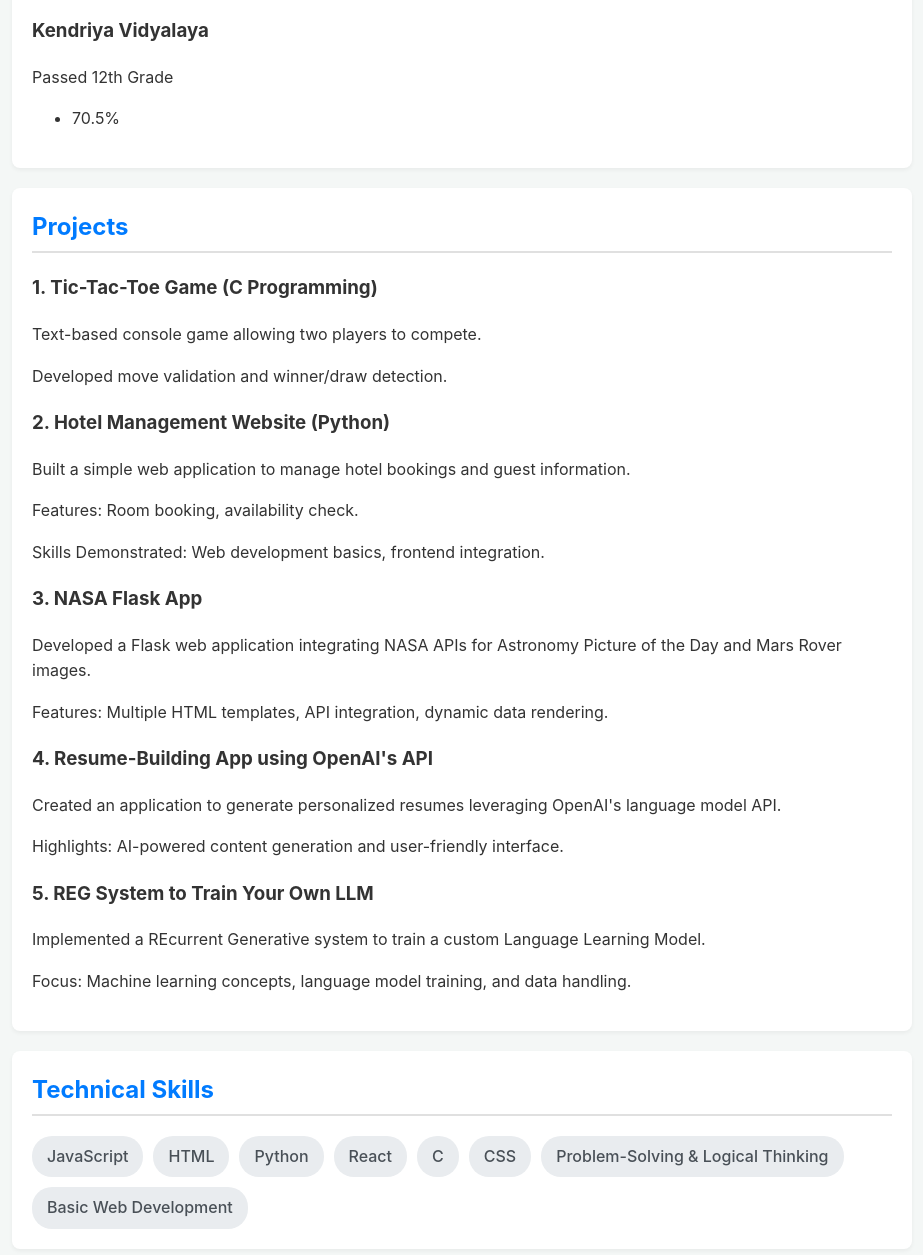
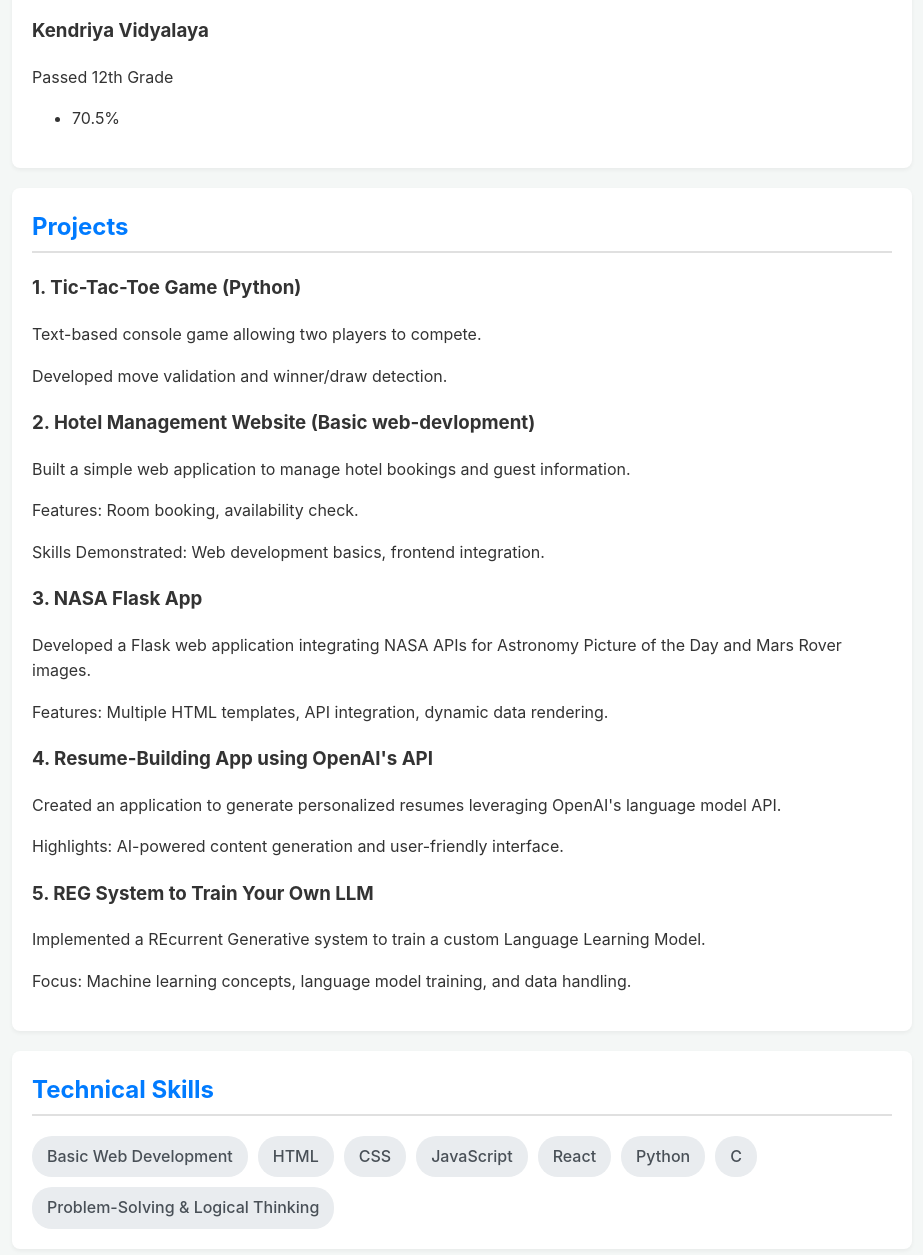
Before and after one commit to Bibek200619/bibekshahcv, a website: page index.html in a window 1280 px wide. Shown: the part 1037-2292 px from the top of the page, without its empty margins (178-1101 px from the left). Drawn offline with Linux system fonts and the light colour scheme.

Commit message:
Update index.html

```diff
--- a/index.html
+++ b/index.html
@@ -52,12 +52,12 @@
     <section class="section">
         <h2>Projects</h2>
         <div class="item">
-            <h3>1. Tic-Tac-Toe Game (C Programming)</h3>
+            <h3>1. Tic-Tac-Toe Game (Python)</h3>
             <p>Text-based console game allowing two players to compete.</p>
             <p>Developed move validation and winner/draw detection.</p>
         </div>
         <div class="item">
-            <h3>2. Hotel Management Website (Python)</h3>
+            <h3>2. Hotel Management Website (Basic web-devlopment)</h3>
             <p>Built a simple web application to manage hotel bookings and guest information.</p>
             <p>Features: Room booking, availability check.</p>
             <p>Skills Demonstrated: Web development basics, frontend integration.</p>
@@ -82,14 +82,14 @@
     <section class="section">
         <h2>Technical Skills</h2>
         <div class="skills-list">
+            <span>Basic Web Development</span>
+            <span>HTML</span>
+            <span>CSS</span>
             <span>JavaScript</span>
-            <span>HTML</span>
+            <span>React</span>
             <span>Python</span>
-            <span>React</span>
             <span>C</span>
-            <span>CSS</span>
             <span>Problem-Solving & Logical Thinking</span>
-            <span>Basic Web Development</span>
         </div>
     </section>
 </main>
```
